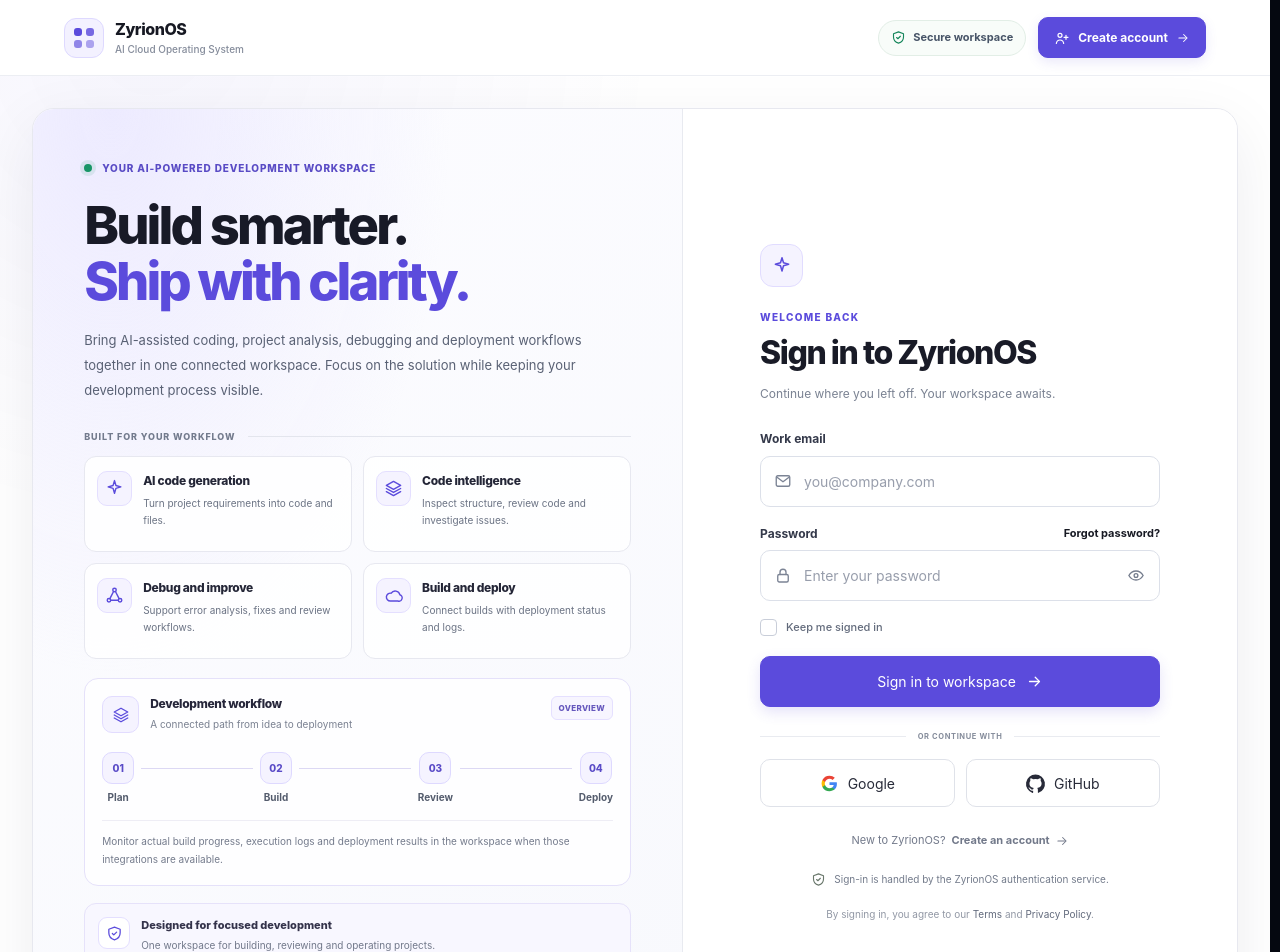
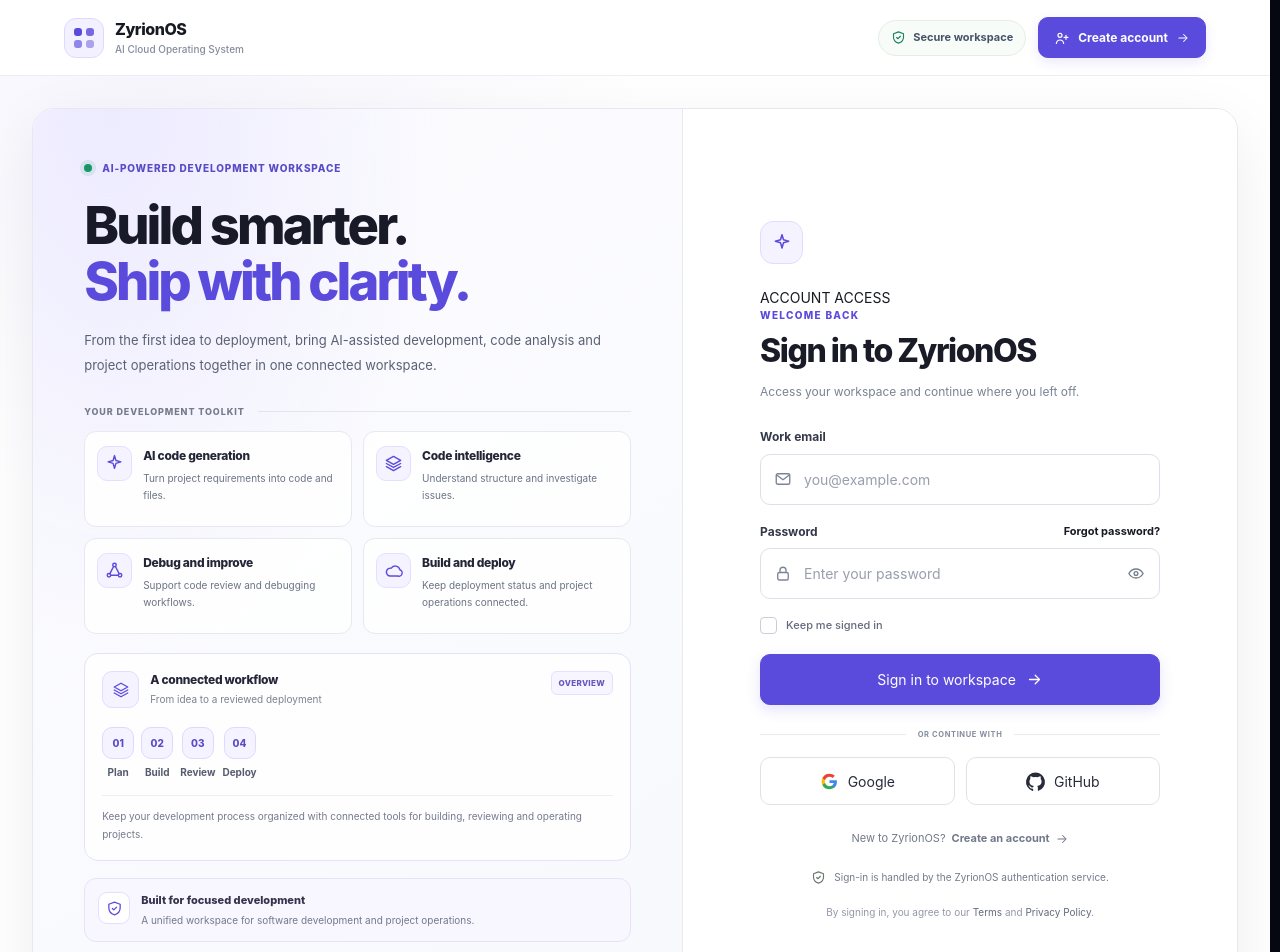
Before and after one commit to saifihaji3765-cmd/rehman-cloud-frontend, a React (Vite) app: page / in a window 1280 px wide. Shown: the top 952 px of the page. Built offline with nearby package versions, Linux system fonts and the light colour scheme; no server answers.

Commit message:
Update Login.jsx

```diff
--- a/src/pages/auth/Login/Login.jsx
+++ b/src/pages/auth/Login/Login.jsx
@@ -1,3 +1,4 @@
+
 import { useState } from "react";
 import { Link, useNavigate } from "react-router-dom";
 
@@ -27,18 +28,72 @@
   };
 
   const paths = {
-mail: <><rect x="3" y="5" width="18" height="14" rx="2" /><path d="m4 7 8 6 8-6" /></>,
-lock: <><rect x="5" y="10" width="14" height="10" rx="2" /><path d="M8 10V7a4 4 0 0 1 8 0v3" /></>,
-eye: <><path d="M2.5 12s3.5-6 9.5-6 9.5 6 9.5 6-3.5 6-9.5 6-9.5-6-9.5-6Z" /><circle cx="12" cy="12" r="2.5" /></>,
-eyeOff: <><path d="m3 3 18 18" /><path d="M10.6 10.6a2 2 0 0 0 2.8 2.8" /><path d="M9.9 5.2A9.7 9.7 0 0 1 12 5c6 0 9.5 7 9.5 7a17.7 17.7 0 0 1-3.1 3.9" /><path d="M6.6 6.6C4.1 8.3 2.5 12 2.5 12s3.5 7 9.5 7c1.1 0 2.1-.2 3-.5" /></>,
-arrow: <><path d="M5 12h13" /><path d="m13 6 6 6-6 6" /></>,
-shield: <><path d="M12 3 20 6v5c0 5.2-3.3 8.6-8 10-4.7-1.4-8-4.8-8-10V6l8-3Z" /><path d="m9 12 2 2 4-4" /></>,
-spark: <><path d="m12 2 1.8 6.2L20 10l-6.2 1.8L12 18l-1.8-6.2L4 10l6.2-1.8L12 2Z" /></>,
-cloud: <><path d="M17.5 19H8a5 5 0 1 1 1.1-9.88A6 6 0 0 1 20 11a4 4 0 0 1-2.5 8Z" /></>,
-layers: <><path d="m12 3 9 5-9 5-9-5 9-5Z" /><path d="m3 12 9 5 9-5" /><path d="m3 16 9 5 9-5" /></>,
-network: <><circle cx="12" cy="5" r="2.2" /><circle cx="5" cy="18" r="2.2" /><circle cx="19" cy="18" r="2.2" /><path d="M10.8 6.9 6.2 16M13.2 6.9 17.8 16M7.3 18h9.4" /></>,
-check: <><path d="m5 12 4 4L19 6" /></>,
-userPlus: <><circle cx="9" cy="8" r="3" /><path d="M3.5 20c.6-3.3 2.4-5 5.5-5s4.9 1.7 5.5 5M18 8v6M15 11h6" /></>,
+    mail: (
+      <>
+        <rect x="3" y="5" width="18" height="14" rx="2" />
+        <path d="m4 7 8 6 8-6" />
+      </>
+    ),
+    lock: (
+      <>
+        <rect x="5" y="10" width="14" height="10" rx="2" />
+        <path d="M8 10V7a4 4 0 0 1 8 0v3" />
+      </>
+    ),
+    eye: (
+      <>
+        <path d="M2.5 12s3.5-6 9.5-6 9.5 6 9.5 6-3.5 6-9.5 6-9.5-6-9.5-6Z" />
+        <circle cx="12" cy="12" r="2.5" />
+      </>
+    ),
+    eyeOff: (
+      <>
+        <path d="m3 3 18 18" />
+        <path d="M10.6 10.6a2 2 0 0 0 2.8 2.8" />
+        <path d="M9.9 5.2A9.7 9.7 0 0 1 12 5c6 0 9.5 7 9.5 7a17.7 17.7 0 0 1-3.1 3.9" />
+        <path d="M6.6 6.6C4.1 8.3 2.5 12 2.5 12s3.5 7 9.5 7c1.1 0 2.1-.2 3-.5" />
+      </>
+    ),
+    arrow: (
+      <>
+        <path d="M5 12h13" />
+        <path d="m13 6 6 6-6 6" />
+      </>
+    ),
+    shield: (
+      <>
+        <path d="M12 3 20 6v5c0 5.2-3.3 8.6-8 10-4.7-1.4-8-4.8-8-10V6l8-3Z" />
+        <path d="m9 12 2 2 4-4" />
+      </>
+    ),
+    spark: (
+      <path d="m12 2 1.8 6.2L20 10l-6.2 1.8L12 18l-1.8-6.2L4 10l6.2-1.8L12 2Z" />
+    ),
+    cloud: (
+      <path d="M17.5 19H8a5 5 0 1 1 1.1-9.88A6 6 0 0 1 20 11a4 4 0 0 1-2.5 8Z" />
+    ),
+    layers: (
+      <>
+        <path d="m12 3 9 5-9 5-9-5 9-5Z" />
+        <path d="m3 12 9 5 9-5" />
+        <path d="m3 16 9 5 9-5" />
+      </>
+    ),
+    network: (
+      <>
+        <circle cx="12" cy="5" r="2.2" />
+        <circle cx="5" cy="18" r="2.2" />
+        <circle cx="19" cy="18" r="2.2" />
+        <path d="M10.8 6.9 6.2 16M13.2 6.9 17.8 16M7.3 18h9.4" />
+      </>
+    ),
+    check: <path d="m5 12 4 4L19 6" />,
+    userPlus: (
+      <>
+        <circle cx="9" cy="8" r="3" />
+        <path d="M3.5 20c.6-3.3 2.4-5 5.5-5s4.9 1.7 5.5 5M18 8v6M15 11h6" />
+      </>
+    ),
   };
 
   if (name === "google") {
@@ -61,6 +116,17 @@
   }
 
   return paths[name] ? <svg {...common}>{paths[name]}</svg> : null;
+}
+
+function BrandMark() {
+  return (
+    <span className={styles.brandMark} aria-hidden="true">
+      <span />
+      <span />
+      <span />
+      <span />
+    </span>
+  );
 }
 
 function Login() {
@@ -128,7 +194,6 @@
     } finally {
       setLoading(false);
     }
-
   }
 
   function handleGoogleLogin() {
@@ -137,7 +202,6 @@
     setError("");
     setOauthLoading("google");
     loginWithGoogle();
-
   }
 
   function handleGitHubLogin() {
@@ -146,7 +210,6 @@
     setError("");
     setOauthLoading("github");
     loginWithGitHub();
-
   }
 
   const busy = loading || Boolean(oauthLoading);
@@ -158,9 +221,7 @@
 
         <header className={styles.topbar}>
           <Link to="/" className={styles.brand} aria-label={`${APP_NAME} home`}>
-        <span className={styles.brandMark} aria-hidden="true">
-          <span /><span /><span /><span />
-        </span>
+            <BrandMark />
             <span className={styles.brandText}>
               <strong>{APP_NAME}</strong>
               <small>AI Cloud Operating System</small>
@@ -170,8 +231,9 @@
           <div className={styles.topbarRight}>
             <span className={styles.secureBadge}>
               <Icon name="shield" size={15} />
-          Secure workspace
+              <span>Secure workspace</span>
             </span>
+
             <Link to="/register" className={styles.signupButton}>
               <Icon name="userPlus" size={16} />
               <span>Create account</span>
@@ -181,11 +243,14 @@
         </header>
 
         <div className={styles.authFrame}>
-      <section className={styles.productPanel} aria-labelledby="product-title">
+          <section
+            className={styles.productPanel}
+            aria-labelledby="product-title"
+          >
             <div className={styles.productContent}>
               <div className={styles.productEyebrow}>
                 <span className={styles.liveDot} />
-            YOUR AI-POWERED DEVELOPMENT WORKSPACE
+                AI-POWERED DEVELOPMENT WORKSPACE
               </div>
 
               <h1 id="product-title" className={styles.heroTitle}>
@@ -195,13 +260,13 @@
               </h1>
 
               <p className={styles.heroDescription}>
-            Bring AI-assisted coding, project analysis, debugging and
-            deployment workflows together in one connected workspace.
-            Focus on the solution while keeping your development process visible.
+                From the first idea to deployment, bring AI-assisted
+                development, code analysis and project operations
+                together in one connected workspace.
               </p>
 
               <div className={styles.sectionHeading}>
-            <span>BUILT FOR YOUR WORKFLOW</span>
+                <span>YOUR DEVELOPMENT TOOLKIT</span>
                 <span className={styles.sectionRule} />
               </div>
 
@@ -222,7 +287,7 @@
                   </span>
                   <div>
                     <h3>Code intelligence</h3>
-                <p>Inspect structure, review code and investigate issues.</p>
+                    <p>Understand structure and investigate issues.</p>
                   </div>
                 </article>
 
@@ -232,7 +297,7 @@
                   </span>
                   <div>
                     <h3>Debug and improve</h3>
-                <p>Support error analysis, fixes and review workflows.</p>
+                    <p>Support code review and debugging workflows.</p>
                   </div>
                 </article>
 
@@ -242,48 +307,45 @@
                   </span>
                   <div>
                     <h3>Build and deploy</h3>
-                <p>Connect builds with deployment status and logs.</p>
+                    <p>Keep deployment status and project operations connected.</p>
                   </div>
                 </article>
               </div>
 
-          <section className={styles.performancePanel} aria-labelledby="workflow-title">
+              <section
+                className={styles.performancePanel}
+                aria-labelledby="workflow-title"
+              >
                 <div className={styles.performanceHeader}>
                   <span className={styles.performanceIcon}>
                     <Icon name="layers" size={18} />
                   </span>
+
                   <div>
-                <h2 id="workflow-title">Development workflow</h2>
-                <p>A connected path from idea to deployment</p>
+                    <h2 id="workflow-title">A connected workflow</h2>
+                    <p>From idea to a reviewed deployment</p>
                   </div>
+
                   <span className={styles.workflowBadge}>OVERVIEW</span>
                 </div>
 
                 <div className={styles.workflowSteps}>
-              <div className={styles.workflowStep}>
-                <span className={styles.workflowNumber}>01</span>
-                <span className={styles.workflowLabel}>Plan</span>
+                  {[
+                    ["01", "Plan"],
+                    ["02", "Build"],
+                    ["03", "Review"],
+                    ["04", "Deploy"],
+                  ].map(([number, label]) => (
+                    <div className={styles.workflowStep} key={number}>
+                      <span className={styles.workflowNumber}>{number}</span>
+                      <span className={styles.workflowLabel}>{label}</span>
                     </div>
-              <span className={styles.workflowConnector} />
-              <div className={styles.workflowStep}>
-                <span className={styles.workflowNumber}>02</span>
-                <span className={styles.workflowLabel}>Build</span>
-              </div>
-              <span className={styles.workflowConnector} />
-              <div className={styles.workflowStep}>
-                <span className={styles.workflowNumber}>03</span>
-                <span className={styles.workflowLabel}>Review</span>
-              </div>
-              <span className={styles.workflowConnector} />
-              <div className={styles.workflowStep}>
-                <span className={styles.workflowNumber}>04</span>
-                <span className={styles.workflowLabel}>Deploy</span>
-              </div>
+                  ))}
                 </div>
 
                 <p className={styles.performanceNote}>
-              Monitor actual build progress, execution logs and deployment
-              results in the workspace when those integrations are available.
+                  Keep your development process organized with connected
+                  tools for building, reviewing and operating projects.
                 </p>
               </section>
 
@@ -292,25 +354,34 @@
                   <Icon name="shield" size={17} />
                 </span>
                 <div>
-              <strong>Designed for focused development</strong>
-              <p>One workspace for building, reviewing and operating projects.</p>
+                  <strong>Built for focused development</strong>
+                  <p>
+                    A unified workspace for software development and project
+                    operations.
+                  </p>
                 </div>
               </div>
             </div>
 
             <footer className={styles.productFooter}>
               <span>AI-assisted development</span>
-          <span>·</span>
+              <span className={styles.footerSeparator}>/</span>
               <span>Project operations</span>
-          <span>·</span>
+              <span className={styles.footerSeparator}>/</span>
               <span>Cloud workflows</span>
             </footer>
           </section>
 
-      <section className={styles.loginPanel} aria-labelledby="login-title">
+          <section
+            className={styles.loginPanel}
+            aria-labelledby="login-title"
+          >
             <div className={styles.loginContainer}>
-          <div className={styles.loginBrandMark}>
+              <div className={styles.loginTopline}>
+                <span className={styles.loginBrandMark}>
                   <Icon name="spark" size={20} />
+                </span>
+                <span className={styles.accountBadge}>ACCOUNT ACCESS</span>
               </div>
 
               <div className={styles.loginHeader}>
@@ -319,7 +390,7 @@
                   Sign in to {APP_NAME}
                 </h2>
                 <p className={styles.subtitle}>
-              Continue where you left off. Your workspace awaits.
+                  Access your workspace and continue where you left off.
                 </p>
               </div>
 
@@ -335,6 +406,7 @@
                   <label className={styles.label} htmlFor="login-email">
                     Work email
                   </label>
+
                   <div className={styles.inputShell}>
                     <span className={styles.inputIcon}>
                       <Icon name="mail" size={18} />
@@ -344,8 +416,9 @@
                       className={styles.input}
                       type="email"
                       name="email"
-                  autoComplete="email"
-                  placeholder="you@company.com"
+                      autoComplete="username"
+                      inputMode="email"
+                      placeholder="you@example.com"
                       value={email}
                       onChange={(event) => setEmail(event.target.value)}
                       disabled={busy}
@@ -359,6 +432,7 @@
                     <label className={styles.label} htmlFor="login-password">
                       Password
                     </label>
+
                     <Link to="/forgot-password" className={styles.forgotLink}>
                       Forgot password?
                     </Link>
@@ -368,6 +442,7 @@
                     <span className={styles.inputIcon}>
                       <Icon name="lock" size={18} />
                     </span>
+
                     <input
                       id="login-password"
                       className={styles.inputWithAction}
@@ -380,12 +455,16 @@
                       disabled={busy}
                       required
                     />
+
                     <button
                       type="button"
                       className={styles.passwordToggle}
                       onClick={() => setShowPassword((value) => !value)}
                       disabled={busy}
-                  aria-label={showPassword ? "Hide password" : "Show password"}
+                      aria-label={
+                        showPassword ? "Hide password" : "Show password"
+                      }
+                      aria-pressed={showPassword}
                     >
                       <Icon name={showPassword ? "eyeOff" : "eye"} size={18} />
                     </button>
@@ -402,7 +481,7 @@
                   <span className={styles.checkbox}>
                     <Icon name="check" size={12} />
                   </span>
-              Keep me signed in
+                  <span>Keep me signed in</span>
                 </label>
 
                 <button
@@ -470,7 +549,9 @@
 
               <div className={styles.securityNotice}>
                 <Icon name="shield" size={15} />
-            <span>Sign-in is handled by the {APP_NAME} authentication service.</span>
+                <span>
+                  Sign-in is handled by the {APP_NAME} authentication service.
+                </span>
               </div>
 
               <p className={styles.legalText}>
@@ -483,7 +564,9 @@
         </div>
 
         <footer className={styles.pageFooter}>
-      <span>© {new Date().getFullYear()} {APP_NAME}. All rights reserved.</span>
+          <span>
+            © {new Date().getFullYear()} {APP_NAME}. All rights reserved.
+          </span>
           <div className={styles.footerLinks}>
             <Link to="/privacy">Privacy</Link>
             <Link to="/terms">Terms</Link>
@@ -491,7 +574,6 @@
         </footer>
       </main>
     </AuthLayout>
-
   );
 }
 
```
Lines whose indentation alone changed are shown as unchanged.
